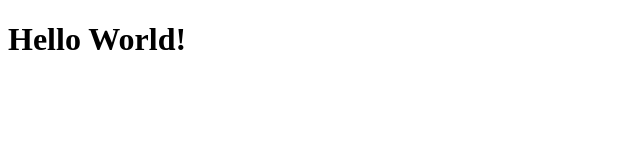
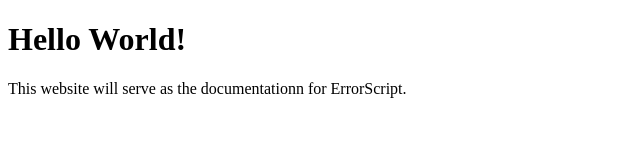
Before and after one commit to raiseAfloppaFan3925/ErrorScript, a plain HTML site: page index.html in a window 1280 px wide. Shown: the whole page, without its empty margins (0-640 px from the left). Drawn offline with Linux system fonts and the light colour scheme.

Commit message:
Update index.html

```diff
--- a/index.html
+++ b/index.html
@@ -6,5 +6,6 @@
   </head>
   <body>
     <h1>Hello World!</h1>
+    This website will serve as the documentationn for ErrorScript.
   </body>
 </html>
```
